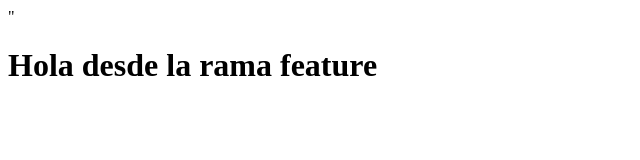
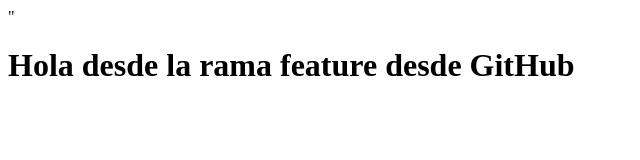
Before and after one commit to RAINER1985/PrimerProyectoGit2, a plain HTML site: page index.html in a window 1280 px wide. Shown: the whole page, without its empty margins (0-640 px from the left). Drawn offline with Linux system fonts and the light colour scheme.

Commit message:
Actualizado desde GitHub

```diff
--- a/index.html
+++ b/index.html
@@ -1 +1 @@
-"<html><body><h1>Hola desde la rama feature</h1></body></html>
+"<html><body><h1>Hola desde la rama feature desde GitHub</h1></body></html>
```
